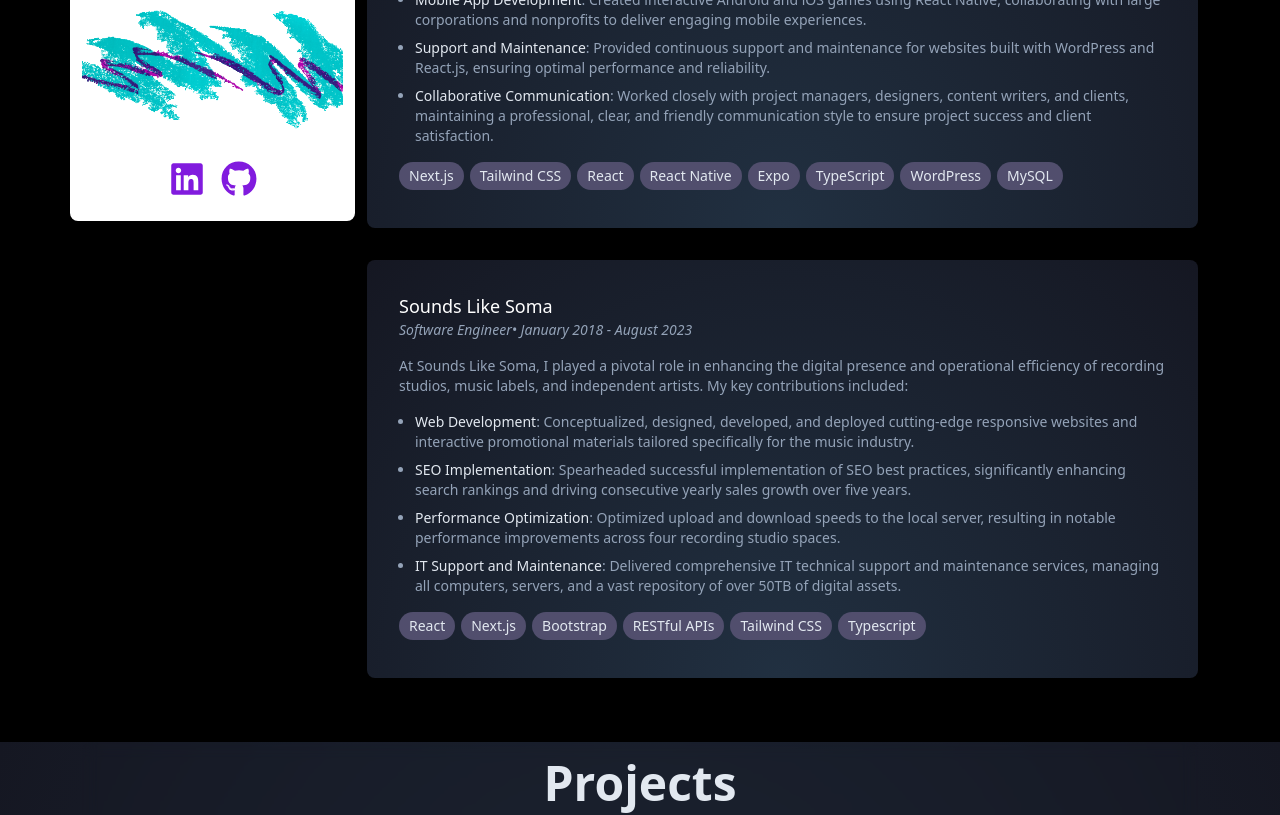
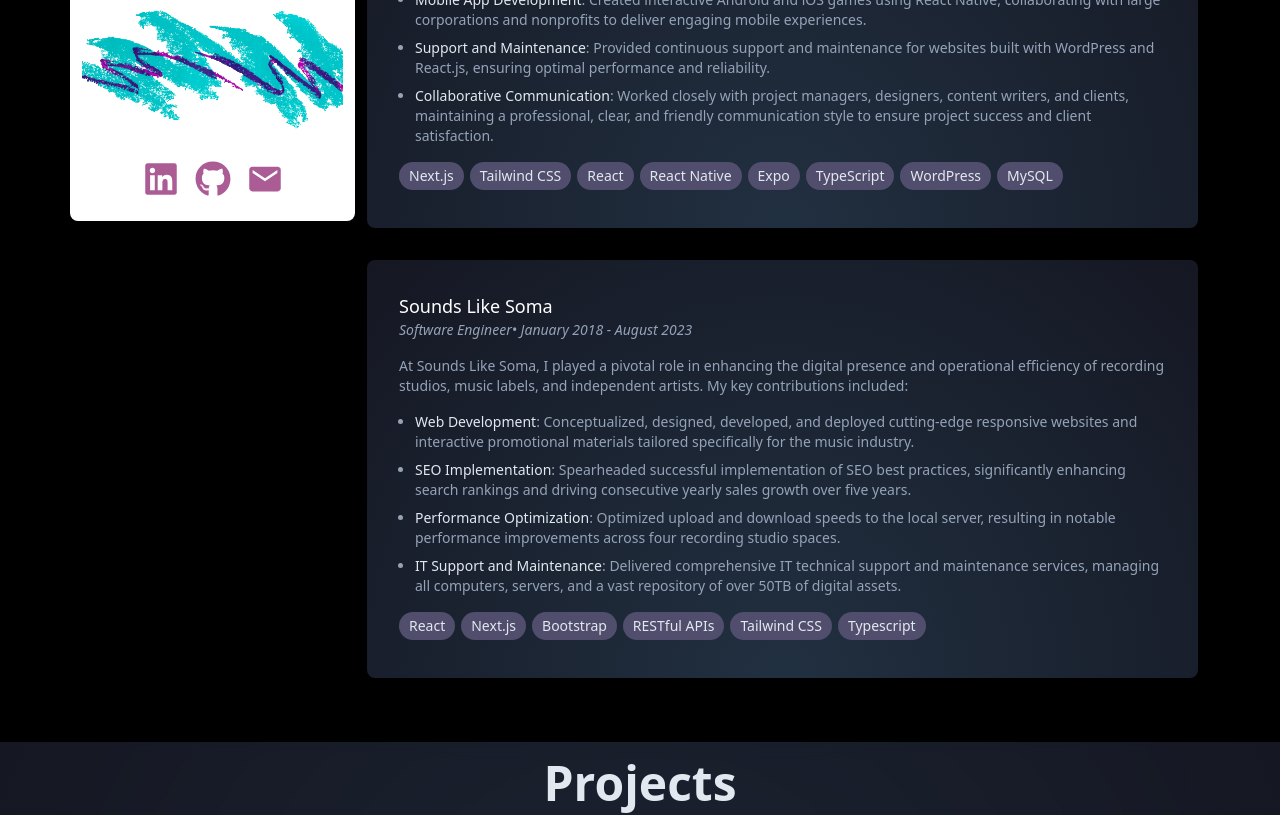
Before and after one commit to zackhanni/zachary.works, a Next.js app: page / in a window 1280 px wide. Shown: the part 1100-1915 px from the top of the page. Built offline with nearby package versions, Linux system fonts and the light colour scheme.

Commit message:
created small social media component icons

```diff
--- a/app/components/SocialMedia.tsx
+++ b/app/components/SocialMedia.tsx
@@ -1,44 +1,26 @@
+import { Mail } from "lucide-react";
 import Link from "next/link";
 import { FaLinkedin, FaGithub, FaDribbble, FaGoogle } from "react-icons/fa";
 
-const SocialData = [
-  {
-    label: "Linkedin",
-    href: "https://www.linkedin.com/in/zackhanni/",
-    icon: <FaLinkedin />,
-  },
-  {
-    label: "Github",
-    href: "https://github.com/zackhanni",
-    icon: <FaGithub />,
-  },
-  // {
-  //   label: "Dribble",
-  //   href: "https://dribbble.com/zackhanni",
-  //   icon: <FaDribbble />,
-  // },
-  // {
-  //   label: "Google",
-  //   href: "mailto:zack.hanni@gmail.com",
-  //   icon: <FaGoogle />,
-  // },
-];
-
-export default function SocialMedia({ otherStyles }: { otherStyles: string }) {
+export default function SocialMedia({
+  name,
+  link,
+  className,
+  icon,
+}: {
+  name: string;
+  link: string;
+  className?: string;
+  icon: React.ReactNode;
+}) {
   return (
-    <div className="social-media flex space-x-4">
-      {SocialData.map((social) => {
-        return (
-          <Link key={social.label} href={social.href} target="_blank">
-            <div
-              className={`text-4xl ${otherStyles}
-            hover:text-[#2CA5B8] duration-300`}
-            >
-              {social.icon}
-            </div>
-          </Link>
-        );
-      })}
-    </div>
+    <Link key={name} href={link} target="_blank">
+      <div
+        className={`text-4xl ${className}
+            hover:text-[#2CA5B8] text-[#AB5C95] duration-300`}
+      >
+        {icon}
+      </div>
+    </Link>
   );
 }
--- a/app/components/ZackFloatingCard.tsx
+++ b/app/components/ZackFloatingCard.tsx
@@ -4,6 +4,8 @@ import React from "react";
 import SocialMedia from "./SocialMedia";
 import { Tilt } from "react-tilt";
 import Image from "next/image";
+import { FaLinkedin, FaGithub } from "react-icons/fa";
+import { IoMdMail } from "react-icons/io";
 
 const tiltOptions = {
   max: 25,
@@ -39,8 +41,23 @@ export default function ZackFLoatingCard() {
         alt="jazz cup design"
         className="py-2 bg-white"
       />
-      <div className="flex justify-center py-4">
-        <SocialMedia otherStyles={"text-[#811BDE]"} />
+      <div className="flex justify-center py-4 space-x-4">
+        <SocialMedia
+          name="Linkedin"
+          link="https://github.com/zackhanni"
+          icon={<FaLinkedin />}
+        />
+        <SocialMedia
+          name="Github"
+          link="https://github.com/zackhanni"
+          icon={<FaGithub />}
+        />
+        <SocialMedia
+          name="Email"
+          link="mailto:zack.hanni@gmail.com"
+          icon={<IoMdMail />}
+          className=""
+        />
       </div>
     </Tilt>
   );
```
